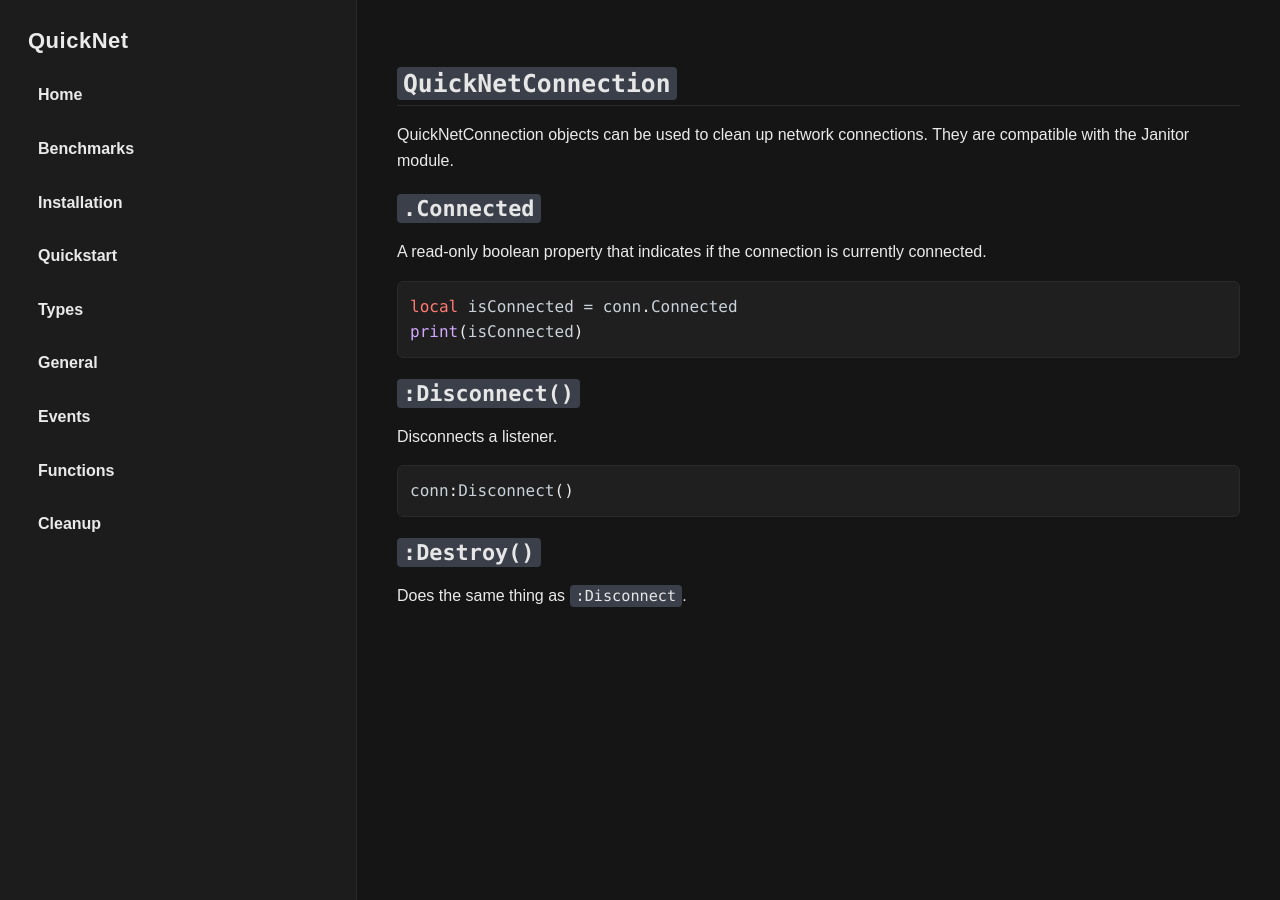
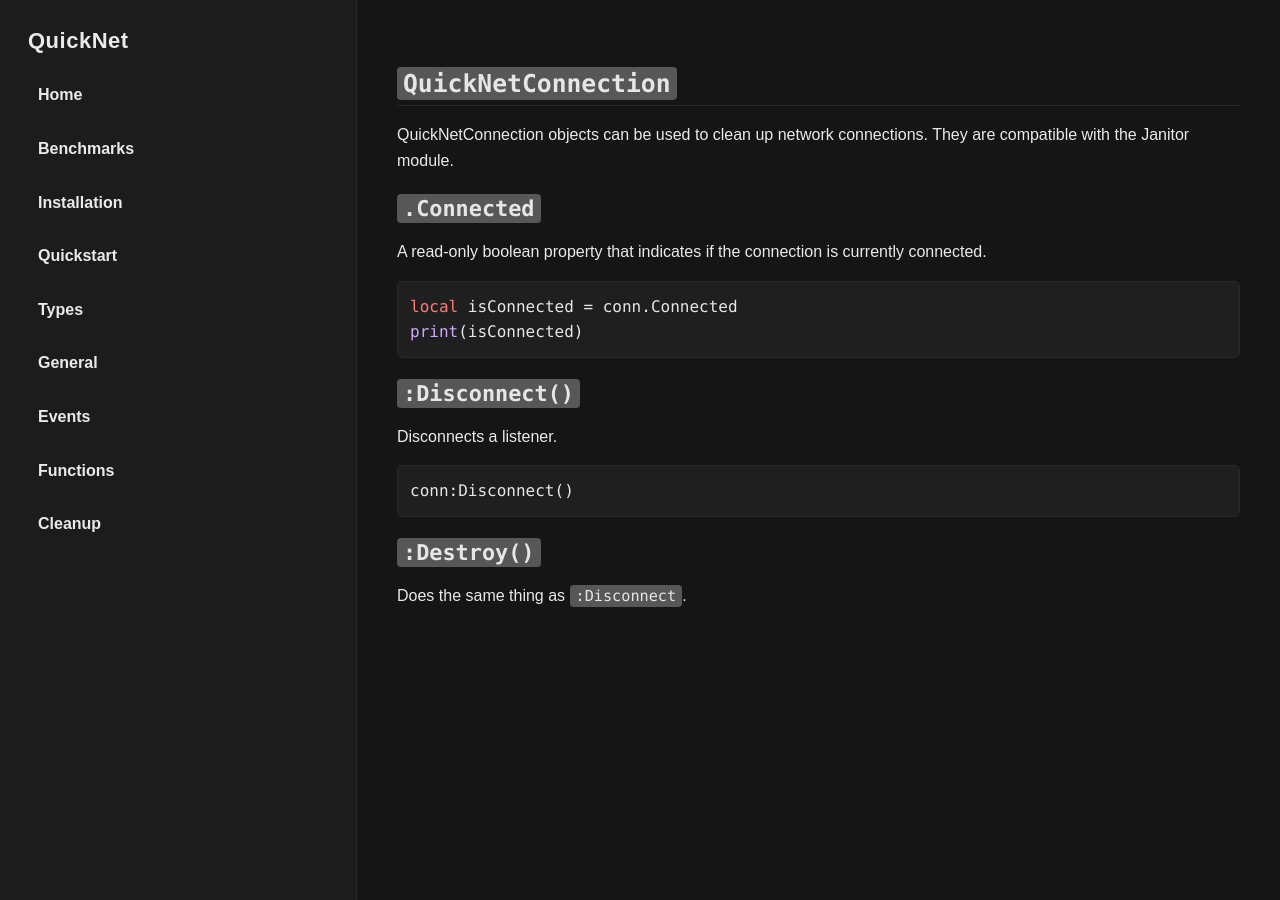
Before and after one commit to breadboardengineer1234/QuickNet, a Jekyll site: the page built from docs/cleanup.md, in a window 1280 px wide and 900 px high. Built offline with Jekyll 4.4.1, drawn with Linux system fonts in a browser that asks for light colours.

Commit message:
Update style.css

```diff
--- a/docs/assets/style.css
+++ b/docs/assets/style.css
@@ -6,7 +6,6 @@
     --sidebar-bg: #1c1c1c;
     --link: #60a5fa;
   }
-
 
 /* Base page */
 body {
@@ -110,7 +109,7 @@ h4 {
 
 /* CODE */
 code:not(pre code) {
-  background: #3a3f4a;   /* visible gray */
+  background: #575757;   /* visible gray */
   color: #e6e6e6;
   padding: 2px 6px;
   border-radius: 4px;
@@ -186,7 +185,7 @@ code {
 /* Operators + fallback */
 .highlight .o,
 .highlight .n {
-  color: #c9d1d9;
+  color: #e6e6e6;
 }
 
 /* Tables */
```
